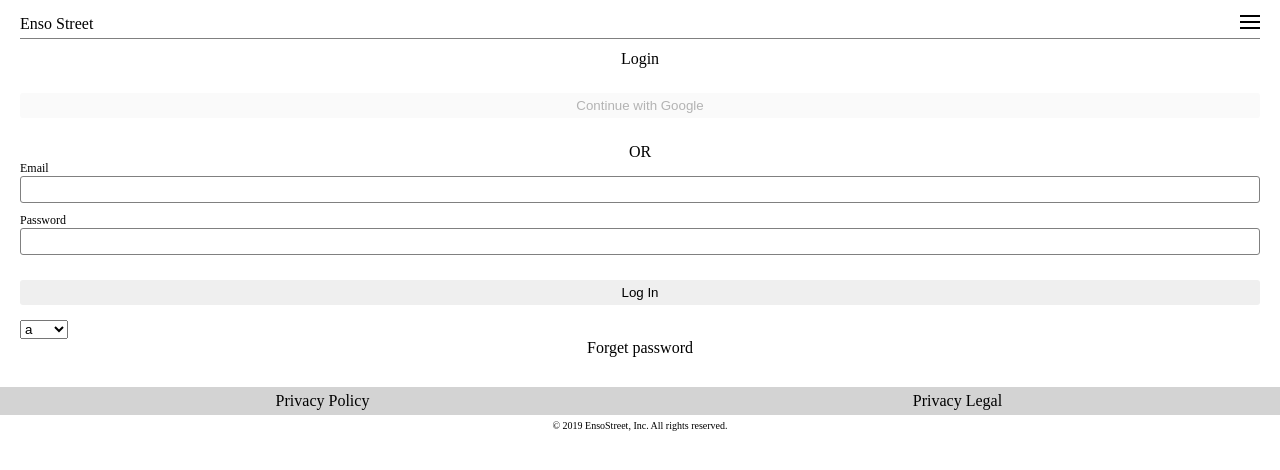
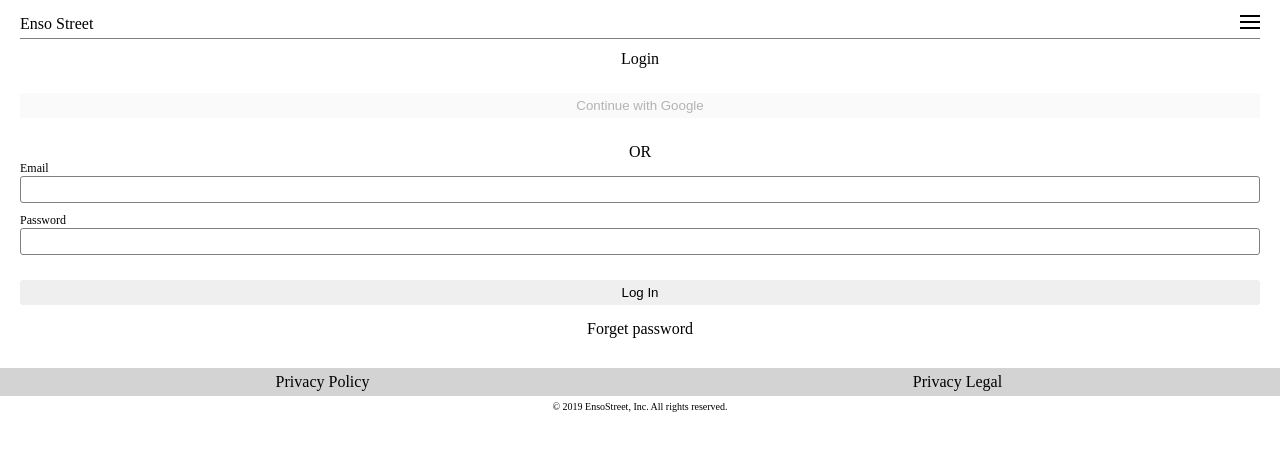
Before and after one commit to liquidMocha/enso-street, a React app: page /login in a window 1280 px wide. Shown: the top 470 px of the page. Built offline with nearby package versions, Linux system fonts and the light colour scheme.

Commit message:
take out test dropdown

```diff
--- a/src/components/homepage/menu/LoginForm.js
+++ b/src/components/homepage/menu/LoginForm.js
@@ -49,12 +49,6 @@ const LoginForm = (props) => {
             <button id='login-button' onClick={onLogin}>Log In</button>
             {!loginSuccessful && loginClicked ? 'login failed' : null}
             {loginSuccessful && loginClicked ? 'login successful' : null}
-            <select>
-                <option value="grapefruit">This</option>
-                <option value="lime">is</option>
-                <option selected value="coconut">a</option>
-                <option value="mango">test</option>
-            </select>
         </form>
     )
 };
```
